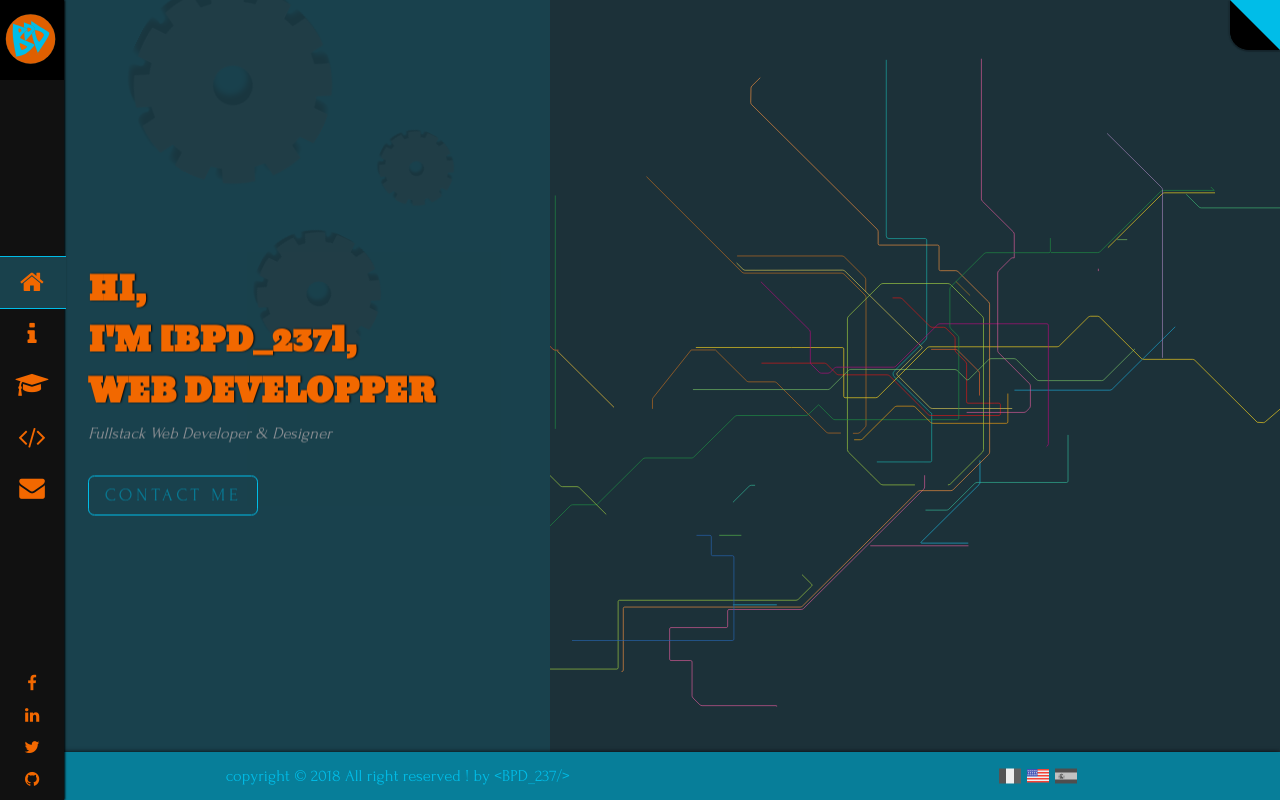
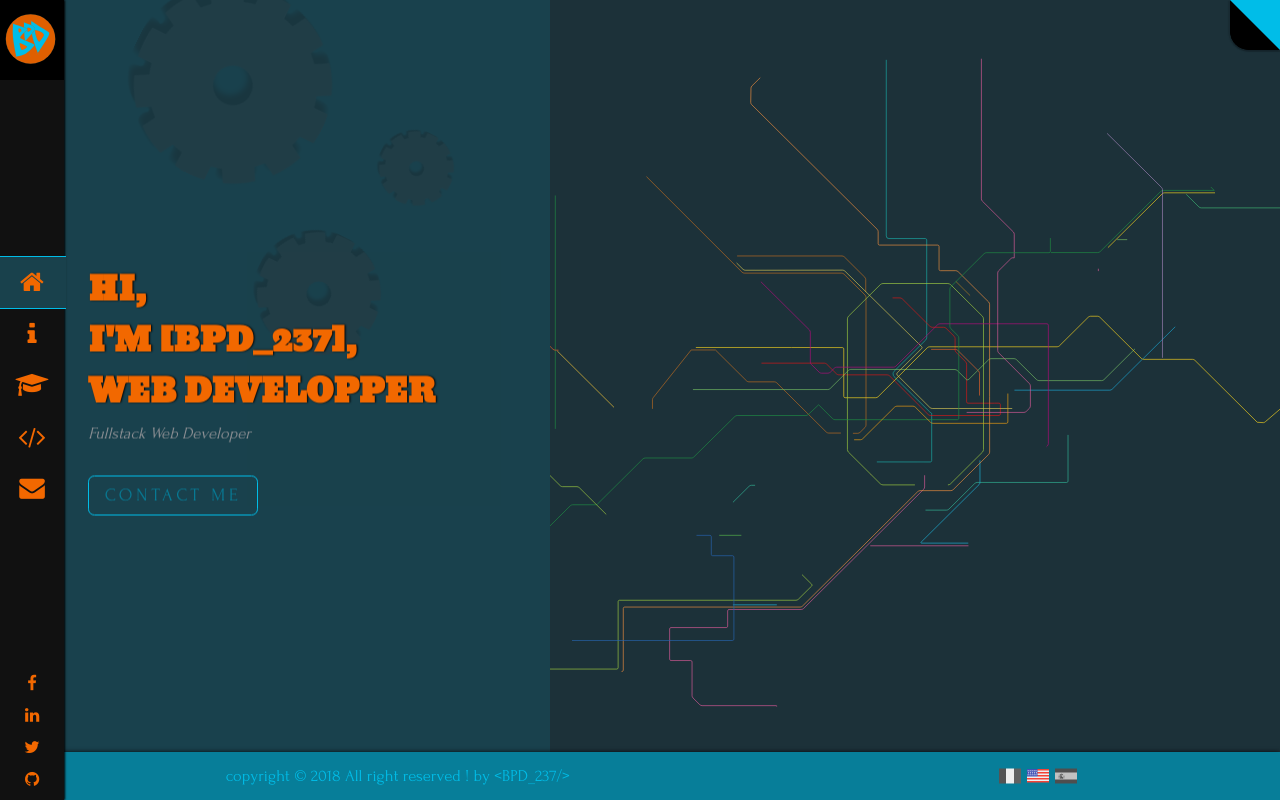
Before and after one commit to bpd237/Portfolio, a PHP site: page /index in a window 1280 px wide. Run offline with PHP 8.4, Linux system fonts and the light colour scheme; some libraries are stand-ins or nearby versions.

Commit message:
Modification du fichier index.php version anglaise

```diff
--- a/App/Views/en/home/index.php
+++ b/App/Views/en/home/index.php
@@ -3,7 +3,7 @@
 		<h1 class="topo">Hi, <br>
 		I'm [Bpd_237], <br>
 		Web Developper</h1>
-		<span class="description">Fullstack Web Developer & Designer</span> <br>
+		<span class="description">Fullstack Web Developer</span> <br>
 		<a href="Contact" class="contact_me">Contact Me</a>
 	</div>
 </section>
```
